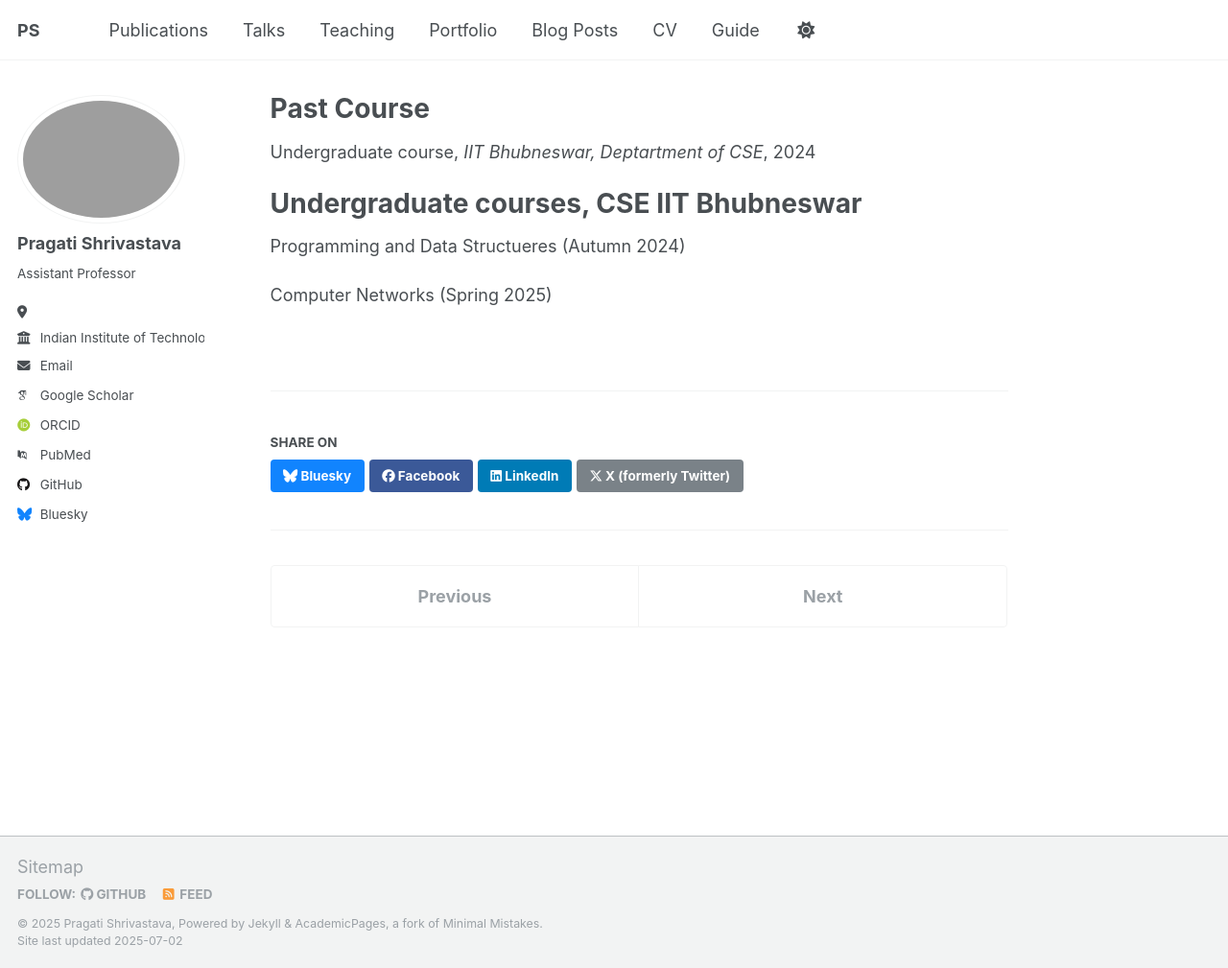
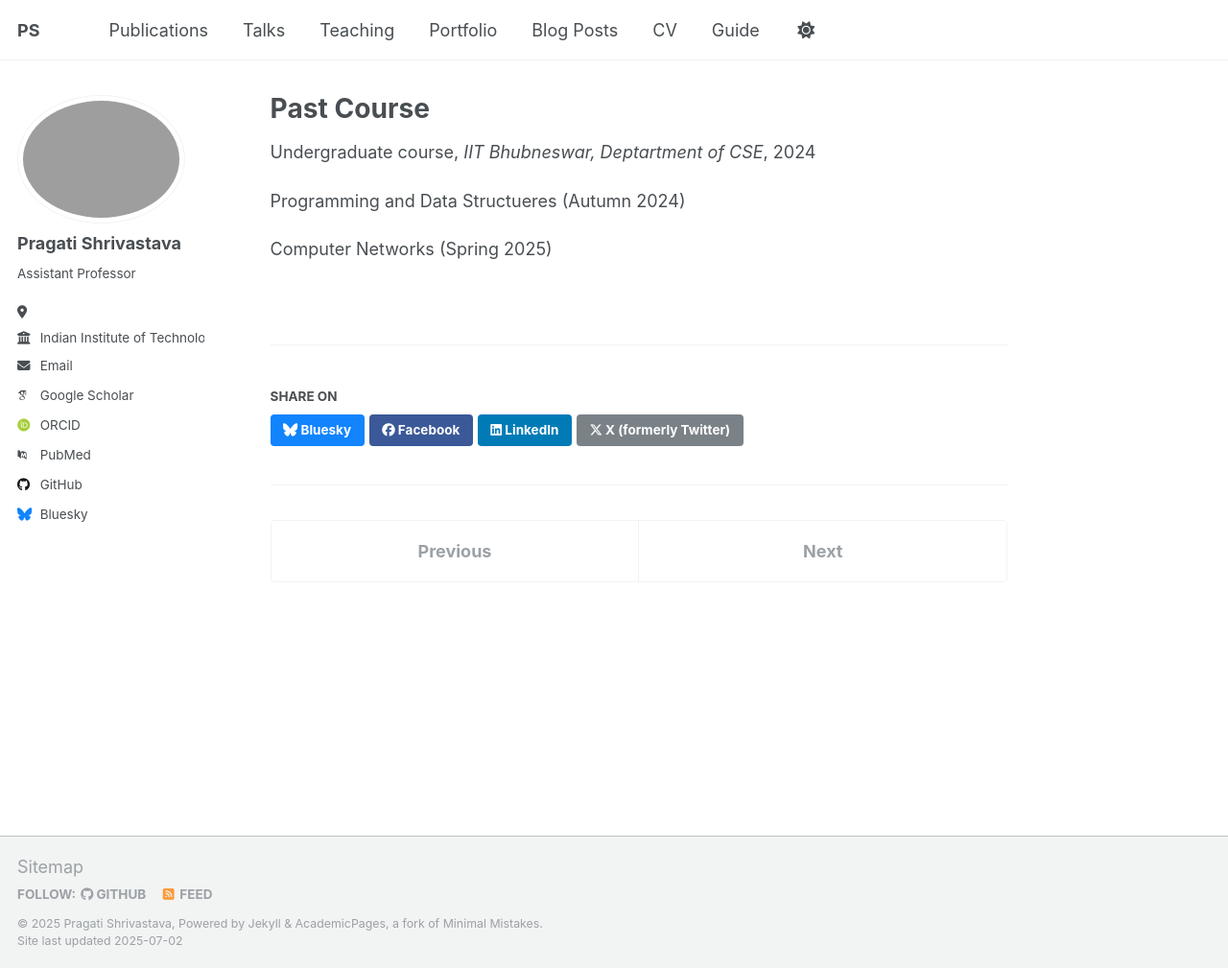
Before and after one commit to PragatiShrivastava/PragatiShrivastava.github.io, a Jekyll site: the page built from _teaching/2015-spring-teaching-2.md, in a window 1280 px wide and 1009 px high. Shown: the whole window at 96% size. Built offline with Jekyll 4.4.1, drawn with Linux system fonts in a browser that asks for light colours; some web fonts are replaced; a script that is not in the unit is left out.

Commit message:
Update 2015-spring-teaching-2.md

```diff
--- a/_teaching/2015-spring-teaching-2.md
+++ b/_teaching/2015-spring-teaching-2.md
@@ -10,8 +10,7 @@ location: "Bhubaneswar, India"
 
 
 
-Undergraduate courses, CSE IIT Bhubneswar
-======
+
 Programming and Data Structueres (Autumn 2024)
 
 Computer Networks (Spring 2025)
```
